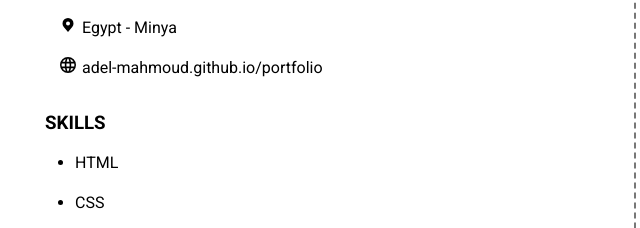
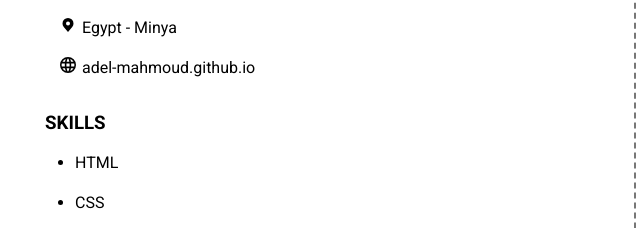
Before and after one commit to Adel-Mahmoud/CV, a plain HTML site: page index.html in a window 1280 px wide. Shown: the part 354-582 px from the top of the page, 5-645 px from the left. Drawn offline with Linux system fonts and the light colour scheme.

Commit message:
Update index.html

```diff
--- a/index.html
+++ b/index.html
@@ -72,7 +72,7 @@
                     <path fill="currentColor"
                       d="M10 20a10 10 0 1 1 0-20a10 10 0 0 1 0 20m7.75-8a8.01 8.01 0 0 0 0-4h-3.82a28.81 28.81 0 0 1 0 4zm-.82 2h-3.22a14.44 14.44 0 0 1-.95 3.51A8.03 8.03 0 0 0 16.93 14m-8.85-2h3.84a24.61 24.61 0 0 0 0-4H8.08a24.61 24.61 0 0 0 0 4m.25 2c.41 2.4 1.13 4 1.67 4s1.26-1.6 1.67-4zm-6.08-2h3.82a28.81 28.81 0 0 1 0-4H2.25a8.01 8.01 0 0 0 0 4m.82 2a8.03 8.03 0 0 0 4.17 3.51c-.42-.96-.74-2.16-.95-3.51zm13.86-8a8.03 8.03 0 0 0-4.17-3.51c.42.96.74 2.16.95 3.51zm-8.6 0h3.34c-.41-2.4-1.13-4-1.67-4S8.74 3.6 8.33 6M3.07 6h3.22c.2-1.35.53-2.55.95-3.51A8.03 8.03 0 0 0 3.07 6" />
                   </svg>
-                  adel-mahmoud.github.io/portfolio
+                  adel-mahmoud.github.io
                 </a>
               </li>
             </ul>
```
